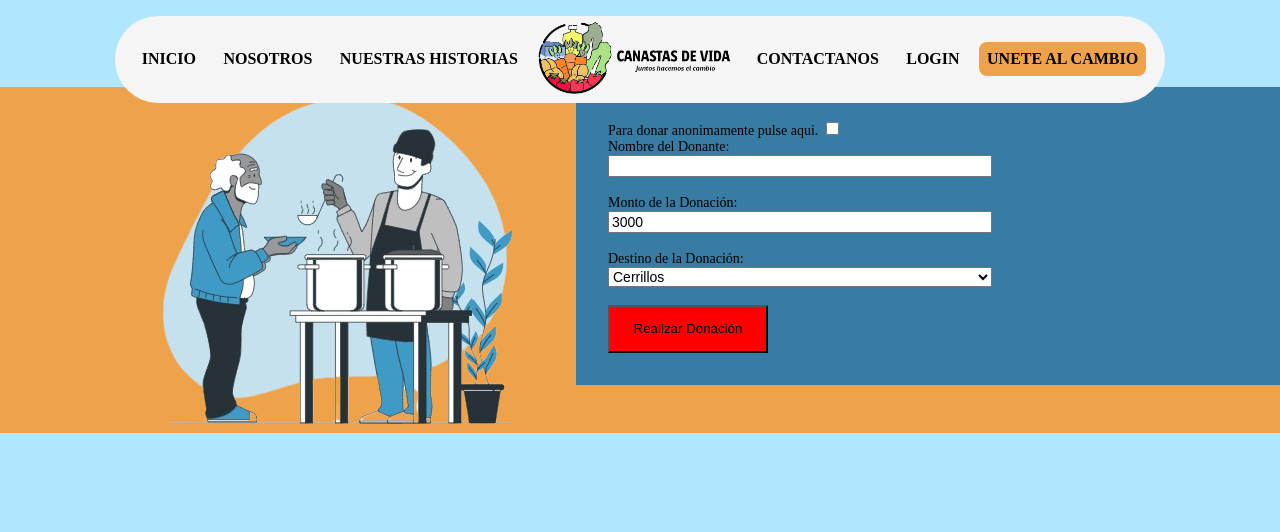
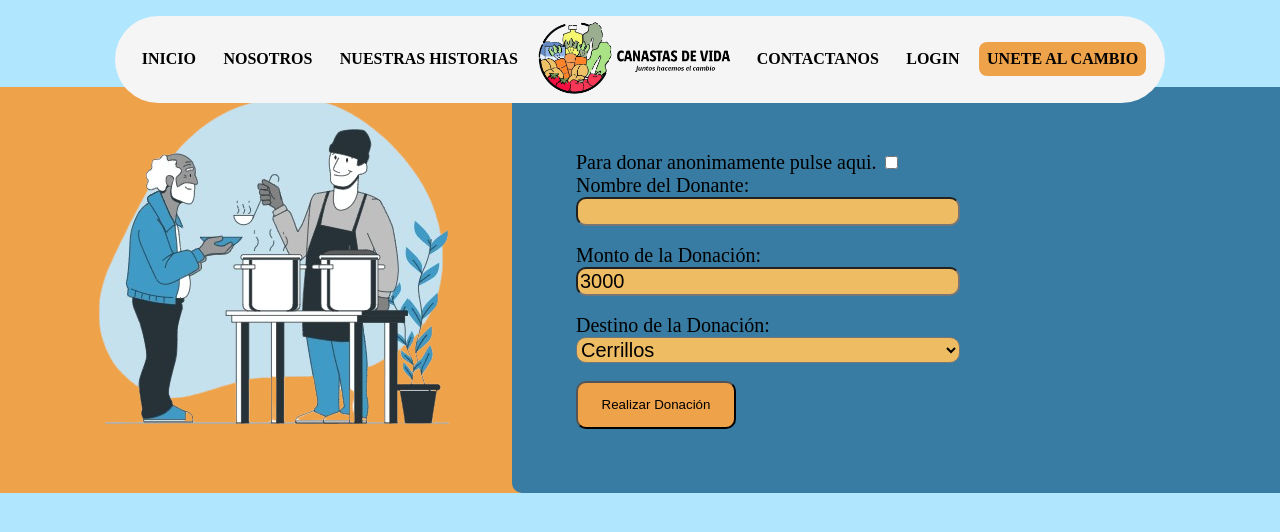
Before and after one commit to GenerationGrupo6/Proyecto-integrador-rework, a React (Vite) app: page /unete-al-cambio in a window 1280 px wide. Shown: the top 532 px of the page. Built offline with nearby package versions, Linux system fonts and the light colour scheme; a web font is replaced by a local one.

Commit message:
cambios 9/11/2023
pulí un poco la pagina de donaciones ,le saque un fondo a una imagen y agregué un link al botón de donaciones.

```diff
--- a/src/Component/Donaciones/Donaciones.css
+++ b/src/Component/Donaciones/Donaciones.css
@@ -7,13 +7,12 @@
 }
 .contenedordonaciones {
     display: flex;
-    flex-direction: column;
-    justify-content: flex-end;
-    align-items: start;
-    padding: 2rem;
+    padding: 4rem;
     width: 50vw;
     height: 100%;
     background-color:var(--color-primario-B);
+    border-start-start-radius:  10px ;
+    border-bottom-left-radius: 10px;
 }
 .cajadedonaciones{
     display: flex;
@@ -22,57 +21,25 @@
     width:30vw;
 
 }
-.donacionanonima{
-
-    font-size: 14px;
+.donacionanonima,
+.nombredonante,
+.montodonacion,
+.destinodonacion {
+    font-size: 20px;
     text-align: justify;
-
 }
-.nadiesabe{
-
-    font-size: 14px;
+.nadiesabe,
+.elplatuo,
+.laplata,
+.desticomunas {
+    font-size: 20px;
     text-align: justify;
-
-}
-.nombredonante{
-
-    font-size: 14px;
-    text-align: justify;
-    justify-content: start;
-
-}
-.elplatuo{
-
-    font-size: 14px;
-    text-align: justify;
-
-}
-.montodonacion{
-
-    font-size: 14px;
-    text-align: justify;
-
-}
-.laplata{
-
-    font-size: 14px;
-    text-align: justify;
-
-}
-.destinodonacion{
-
-    font-size: 14px;
-    text-align: justify;
-
-}
-.desticomunas{
-
-    font-size: 14px;
-    text-align: justify;
-
+    border-radius: 10px;
+    background-color:var(--color-secundario);
 }
 .guardardonacion{
-    background-color: red;
+    background-color: var(--color-secundario-B);
     height: 3rem;
     width: 10rem;
+    border-radius: 10px;
 }
--- a/src/Component/DonationButton/DonationButton.jsx
+++ b/src/Component/DonationButton/DonationButton.jsx
@@ -1,8 +1,13 @@
 import React from "react";
 import "./DonationButton.css";
+import { Link } from "react-router-dom";
 
 const DonationButton = () => {
-  return <button className="Donation-Button">Haz tu Aporte Aquí</button>;
+  return (
+      <Link to='/unete-al-cambio'>
+      <button className="Donation-Button" >Haz tu Aporte Aquí</button>;
+      </Link>
+  )
 };
 
 export { DonationButton };
--- a/src/Component/Home/Home.jsx
+++ b/src/Component/Home/Home.jsx
@@ -1,7 +1,7 @@
 import "./Home.css";
 import { DonationButton } from "../DonationButton/DonationButton.jsx";
 import { InformationCloud } from "../InformationCloud/InformationCloud.jsx";
-import MoneyDonation from "../../assets/Money-Donation.jpg";
+import MoneyDonation from "../../assets/Money-Donation-removebg-preview.png";
 
 function Home() {
   return (
```
Also changed, not shown: src/assets/Money-Donation-removebg-preview.png (added), src/assets/Money-Donation.jpg (deleted).
